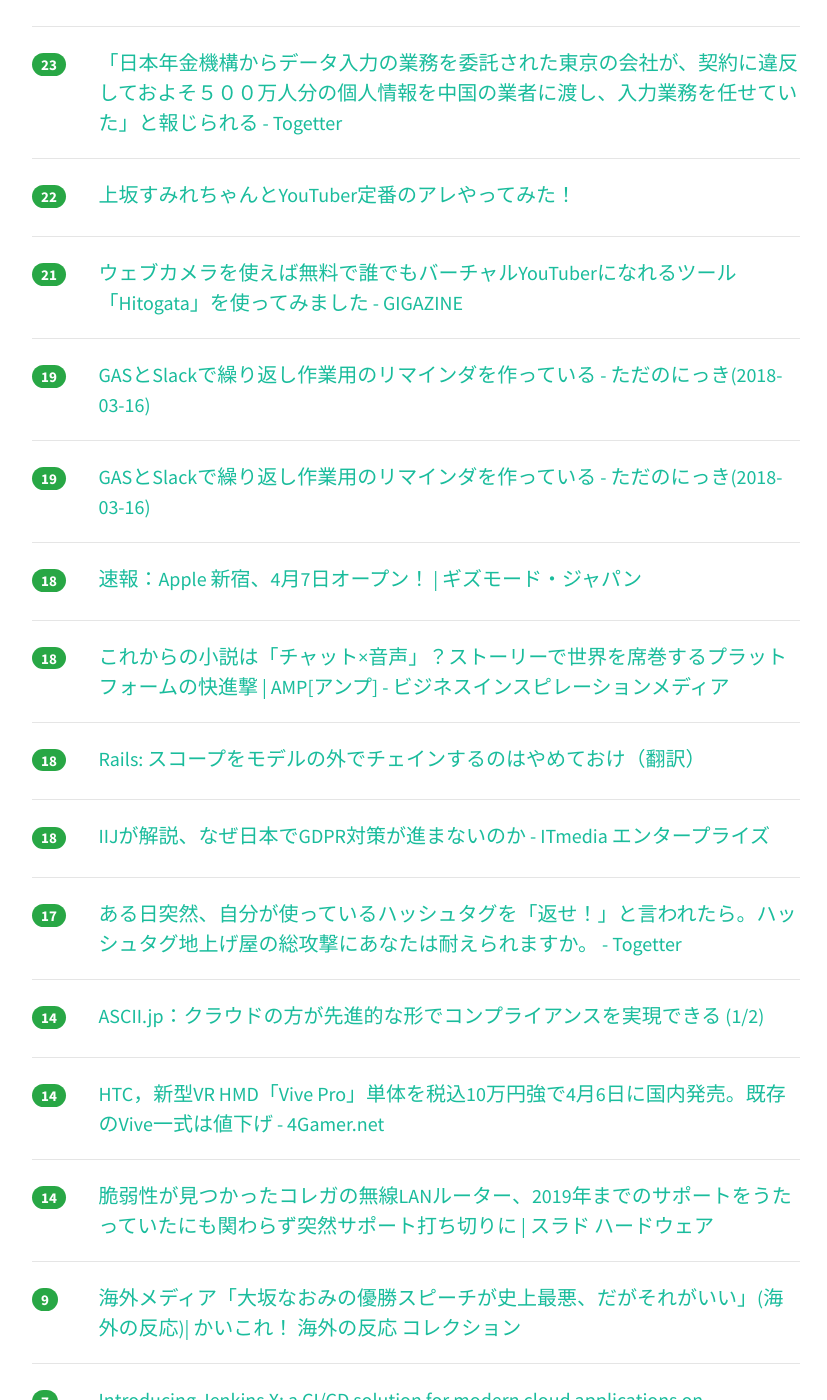
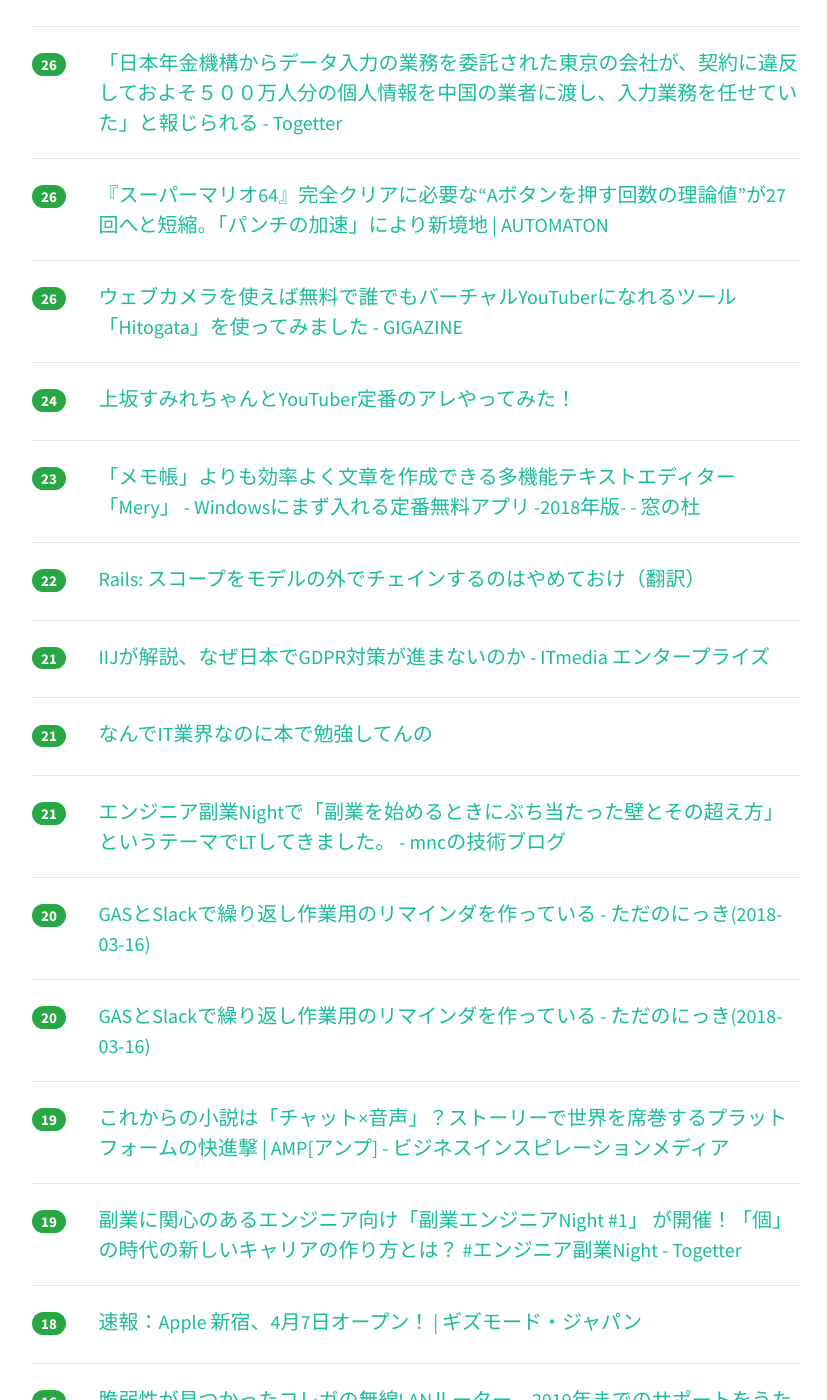
Before and after one commit to yatta47/hatena-matome-site, a Jekyll site: the page built from _posts/2018-03-20-hatena.md, in a window 1280 px wide and 1400 px high, scrolled down 1222 px. Shown: the whole window, without its empty margins (224-1051 px from the left). Built offline with Jekyll 4.4.1, drawn with Linux system fonts in a browser that asks for light colours; nearby versions of some CDN libraries; some of the changed text lies outside the part shown.

Commit message:
Updated 2018-03-20

```diff
--- a/_posts/2018-03-20-hatena.md
+++ b/_posts/2018-03-20-hatena.md
@@ -1,39 +1,49 @@
 ---
 layout: post
 title:  "2018-03-20 はてぶIT"
-date:   2018-03-20 10:02:40
+date:   2018-03-20 11:02:06
 tags: [it-hotentry]
 ---
-24 件のデータあり
+30 件のデータあり
 
 <hr><div class="row">
-<div class="col-1"><span class="badge badge-pill badge-success h2">156</span></div>
+<div class="col-1"><span class="badge badge-pill badge-success h2">210</span></div>
 <div class="col-11"><a href='http://www.publickey1.jp/blog/18/java_10java_9.html' target='_blank'>Java 10が本日付で正式リリース。ローカル変数の型推論、ガベージコレクタが入れ替え可能、不揮発性メモリ対応など。Java 9は早くもサポート期間終了 － Publickey</a></div>
 </div>
 <hr>
 <div class="row">
-<div class="col-1"><span class="badge badge-pill badge-success h2">63</span></div>
+<div class="col-1"><span class="badge badge-pill badge-success h2">98</span></div>
 <div class="col-11"><a href='https://gigazine.net/news/20180319-vr-making-love-system/' target='_blank'>VRで「女の子とえっちできるシステム作ってみた」という猛者が登場、ハード＆ソフトの二段構え - GIGAZINE</a></div>
 </div>
 <hr>
 <div class="row">
-<div class="col-1"><span class="badge badge-pill badge-success h2">35</span></div>
+<div class="col-1"><span class="badge badge-pill badge-success h2">39</span></div>
+<div class="col-11"><a href='https://wp-cocoon.com/' target='_blank'>Cocoon | SEO・高速化・モバイルファースト対応済みの無料Wordpressテーマ</a></div>
+</div>
+<hr>
+<div class="row">
+<div class="col-1"><span class="badge badge-pill badge-success h2">38</span></div>
 <div class="col-11"><a href='http://moriyoshi.hatenablog.com/entry/2018/03/19/170002' target='_blank'>nilが欲しいからと言ってむやみにポインタを使うとひどい目にあう話 - moriyoshiの日記</a></div>
 </div>
 <hr>
 <div class="row">
-<div class="col-1"><span class="badge badge-pill badge-success h2">34</span></div>
-<div class="col-11"><a href='https://wp-cocoon.com/' target='_blank'>Cocoon | SEO・高速化・モバイルファースト対応済みの無料Wordpressテーマ</a></div>
+<div class="col-1"><span class="badge badge-pill badge-success h2">35</span></div>
+<div class="col-11"><a href='https://av.watch.impress.co.jp/docs/news/1112452.html' target='_blank'>ソニー、BRAVIAの業務用4Kディスプレイ。チューナ省き“プロモード”搭載 - AV Watch</a></div>
+</div>
+<hr>
+<div class="row">
+<div class="col-1"><span class="badge badge-pill badge-success h2">35</span></div>
+<div class="col-11"><a href='https://togetter.com/li/1210307' target='_blank'>ある日突然、自分が使っているハッシュタグを「返せ！」と言われたら。ハッシュタグ地上げ屋の総攻撃にあなたは耐えられますか。 - Togetter</a></div>
 </div>
 <hr>
 <div class="row">
 <div class="col-1"><span class="badge badge-pill badge-success h2">31</span></div>
-<div class="col-11"><a href='https://av.watch.impress.co.jp/docs/news/1112452.html' target='_blank'>ソニー、BRAVIAの業務用4Kディスプレイ。チューナ省き“プロモード”搭載 - AV Watch</a></div>
+<div class="col-11"><a href='https://hr.pepabo.com/interview/2018/03/19/1154' target='_blank'>新卒デザイナーに聞く 〜HTMLやCSSはどうやって覚えるの？〜</a></div>
 </div>
 <hr>
 <div class="row">
-<div class="col-1"><span class="badge badge-pill badge-success h2">30</span></div>
-<div class="col-11"><a href='https://hr.pepabo.com/interview/2018/03/19/1154' target='_blank'>新卒デザイナーに聞く 〜HTMLやCSSはどうやって覚えるの？〜</a></div>
+<div class="col-1"><span class="badge badge-pill badge-success h2">29</span></div>
+<div class="col-11"><a href='http://portal.dl.saga-u.ac.jp/handle/123456789/120019' target='_blank'>佐賀大学機関リポジトリ: 日本人英語 : 英語発音の実態とその矯正法</a></div>
 </div>
 <hr>
 <div class="row">
@@ -43,37 +53,67 @@ tags: [it-hotentry]
 <hr>
 <div class="row">
 <div class="col-1"><span class="badge badge-pill badge-success h2">26</span></div>
+<div class="col-11"><a href='https://togetter.com/li/1210175' target='_blank'>「日本年金機構からデータ入力の業務を委託された東京の会社が、契約に違反しておよそ５００万人分の個人情報を中国の業者に渡し、入力業務を任せていた」と報じられる - Togetter</a></div>
+</div>
+<hr>
+<div class="row">
+<div class="col-1"><span class="badge badge-pill badge-success h2">26</span></div>
 <div class="col-11"><a href='http://jp.automaton.am/articles/newsjp/20180319-64693/' target='_blank'>『スーパーマリオ64』完全クリアに必要な“Aボタンを押す回数の理論値”が27回へと短縮。「パンチの加速」により新境地 | AUTOMATON</a></div>
 </div>
 <hr>
 <div class="row">
 <div class="col-1"><span class="badge badge-pill badge-success h2">26</span></div>
-<div class="col-11"><a href='http://portal.dl.saga-u.ac.jp/handle/123456789/120019' target='_blank'>佐賀大学機関リポジトリ: 日本人英語 : 英語発音の実態とその矯正法</a></div>
+<div class="col-11"><a href='https://gigazine.net/news/20180319-hitogata-virtual-youtuber-tool/' target='_blank'>ウェブカメラを使えば無料で誰でもバーチャルYouTuberになれるツール「Hitogata」を使ってみました - GIGAZINE</a></div>
+</div>
+<hr>
+<div class="row">
+<div class="col-1"><span class="badge badge-pill badge-success h2">24</span></div>
+<div class="col-11"><a href='http://www.youtube.com/watch?v=Rj-S5TBz5To' target='_blank'>上坂すみれちゃんとYouTuber定番のアレやってみた！</a></div>
 </div>
 <hr>
 <div class="row">
 <div class="col-1"><span class="badge badge-pill badge-success h2">23</span></div>
-<div class="col-11"><a href='https://togetter.com/li/1210175' target='_blank'>「日本年金機構からデータ入力の業務を委託された東京の会社が、契約に違反しておよそ５００万人分の個人情報を中国の業者に渡し、入力業務を任せていた」と報じられる - Togetter</a></div>
+<div class="col-11"><a href='https://forest.watch.impress.co.jp/docs/serial/winbasic2018/1112569.html' target='_blank'>「メモ帳」よりも効率よく文章を作成できる多機能テキストエディター「Mery」 - Windowsにまず入れる定番無料アプリ -2018年版- - 窓の杜</a></div>
 </div>
 <hr>
 <div class="row">
 <div class="col-1"><span class="badge badge-pill badge-success h2">22</span></div>
-<div class="col-11"><a href='http://www.youtube.com/watch?v=Rj-S5TBz5To' target='_blank'>上坂すみれちゃんとYouTuber定番のアレやってみた！</a></div>
+<div class="col-11"><a href='https://techracho.bpsinc.jp/hachi8833/2018_03_19/53537' target='_blank'>Rails: スコープをモデルの外でチェインするのはやめておけ（翻訳）</a></div>
 </div>
 <hr>
 <div class="row">
 <div class="col-1"><span class="badge badge-pill badge-success h2">21</span></div>
-<div class="col-11"><a href='https://gigazine.net/news/20180319-hitogata-virtual-youtuber-tool/' target='_blank'>ウェブカメラを使えば無料で誰でもバーチャルYouTuberになれるツール「Hitogata」を使ってみました - GIGAZINE</a></div>
+<div class="col-11"><a href='http://www.itmedia.co.jp/enterprise/articles/1803/19/news097.html' target='_blank'>IIJが解説、なぜ日本でGDPR対策が進まないのか - ITmedia エンタープライズ</a></div>
+</div>
+<hr>
+<div class="row">
+<div class="col-1"><span class="badge badge-pill badge-success h2">21</span></div>
+<div class="col-11"><a href='https://anond.hatelabo.jp/20180320020520' target='_blank'>なんでIT業界なのに本で勉強してんの</a></div>
+</div>
+<hr>
+<div class="row">
+<div class="col-1"><span class="badge badge-pill badge-success h2">21</span></div>
+<div class="col-11"><a href='http://manchose.hatenablog.jp/entry/2018/03/20/004350' target='_blank'>エンジニア副業Nightで「副業を始めるときにぶち当たった壁とその超え方」というテーマでLTしてきました。 - mncの技術ブログ</a></div>
+</div>
+<hr>
+<div class="row">
+<div class="col-1"><span class="badge badge-pill badge-success h2">20</span></div>
+<div class="col-11"><a href='http://sho.tdiary.net/20180316.html#p01' target='_blank'>GASとSlackで繰り返し作業用のリマインダを作っている - ただのにっき(2018-03-16)</a></div>
+</div>
+<hr>
+<div class="row">
+<div class="col-1"><span class="badge badge-pill badge-success h2">20</span></div>
+<div class="col-11"><a href='http://sho.tdiary.net/20180316.html' target='_blank'>GASとSlackで繰り返し作業用のリマインダを作っている - ただのにっき(2018-03-16)</a></div>
 </div>
 <hr>
 <div class="row">
 <div class="col-1"><span class="badge badge-pill badge-success h2">19</span></div>
-<div class="col-11"><a href='http://sho.tdiary.net/20180316.html#p01' target='_blank'>GASとSlackで繰り返し作業用のリマインダを作っている - ただのにっき(2018-03-16)</a></div>
+<div class="col-11"><a href='https://amp.review/2018/03/19/wattpad/' target='_blank'>これからの小説は「チャット×音声」？ストーリーで世界を席巻するプラットフォームの快進撃 | AMP[アンプ] - ビジネスインスピレーションメディア</a></div>
 </div>
 <hr>
 <div class="row">
 <div class="col-1"><span class="badge badge-pill badge-success h2">19</span></div>
-<div class="col-11"><a href='http://sho.tdiary.net/20180316.html' target='_blank'>GASとSlackで繰り返し作業用のリマインダを作っている - ただのにっき(2018-03-16)</a></div>
+<div class="col-11"><a href='https://togetter.com/li/1210281' target='_blank'>副業に関心のあるエンジニア向け「副業エンジニアNight #1」 が開催！「個」の時代の新しいキャリアの作り方とは？ #エンジニア副業Night - Togetter</a></div>
 </div>
 <hr>
 <div class="row">
@@ -82,23 +122,13 @@ tags: [it-hotentry]
 </div>
 <hr>
 <div class="row">
-<div class="col-1"><span class="badge badge-pill badge-success h2">18</span></div>
-<div class="col-11"><a href='https://amp.review/2018/03/19/wattpad/' target='_blank'>これからの小説は「チャット×音声」？ストーリーで世界を席巻するプラットフォームの快進撃 | AMP[アンプ] - ビジネスインスピレーションメディア</a></div>
+<div class="col-1"><span class="badge badge-pill badge-success h2">16</span></div>
+<div class="col-11"><a href='https://hardware.srad.jp/story/18/03/19/0957251/' target='_blank'>脆弱性が見つかったコレガの無線LANルーター、2019年までのサポートをうたっていたにも関わらず突然サポート打ち切りに | スラド ハードウェア</a></div>
 </div>
 <hr>
 <div class="row">
-<div class="col-1"><span class="badge badge-pill badge-success h2">18</span></div>
-<div class="col-11"><a href='https://techracho.bpsinc.jp/hachi8833/2018_03_19/53537' target='_blank'>Rails: スコープをモデルの外でチェインするのはやめておけ（翻訳）</a></div>
-</div>
-<hr>
-<div class="row">
-<div class="col-1"><span class="badge badge-pill badge-success h2">18</span></div>
-<div class="col-11"><a href='http://www.itmedia.co.jp/enterprise/articles/1803/19/news097.html' target='_blank'>IIJが解説、なぜ日本でGDPR対策が進まないのか - ITmedia エンタープライズ</a></div>
-</div>
-<hr>
-<div class="row">
-<div class="col-1"><span class="badge badge-pill badge-success h2">17</span></div>
-<div class="col-11"><a href='https://togetter.com/li/1210307' target='_blank'>ある日突然、自分が使っているハッシュタグを「返せ！」と言われたら。ハッシュタグ地上げ屋の総攻撃にあなたは耐えられますか。 - Togetter</a></div>
+<div class="col-1"><span class="badge badge-pill badge-success h2">15</span></div>
+<div class="col-11"><a href='http://www.4gamer.net/games/329/G032967/20180319045/' target='_blank'>HTC，新型VR HMD「Vive Pro」単体を税込10万円強で4月6日に国内発売。既存のVive一式は値下げ - 4Gamer.net</a></div>
 </div>
 <hr>
 <div class="row">
@@ -107,22 +137,22 @@ tags: [it-hotentry]
 </div>
 <hr>
 <div class="row">
-<div class="col-1"><span class="badge badge-pill badge-success h2">14</span></div>
-<div class="col-11"><a href='http://www.4gamer.net/games/329/G032967/20180319045/' target='_blank'>HTC，新型VR HMD「Vive Pro」単体を税込10万円強で4月6日に国内発売。既存のVive一式は値下げ - 4Gamer.net</a></div>
+<div class="col-1"><span class="badge badge-pill badge-success h2">12</span></div>
+<div class="col-11"><a href='http://www.itmedia.co.jp/news/articles/1803/20/news035.html' target='_blank'>「技適」なしスマホを使うと罰せられる？ 　覚えておきたい技適の話 (1/3) - ITmedia NEWS</a></div>
 </div>
 <hr>
 <div class="row">
-<div class="col-1"><span class="badge badge-pill badge-success h2">14</span></div>
-<div class="col-11"><a href='https://hardware.srad.jp/story/18/03/19/0957251/' target='_blank'>脆弱性が見つかったコレガの無線LANルーター、2019年までのサポートをうたっていたにも関わらず突然サポート打ち切りに | スラド ハードウェア</a></div>
+<div class="col-1"><span class="badge badge-pill badge-success h2">11</span></div>
+<div class="col-11"><a href='https://jenkins.io/blog/2018/03/19/introducing-jenkins-x/' target='_blank'>Introducing Jenkins X: a CI/CD solution for modern cloud applications on Kubernetes</a></div>
 </div>
 <hr>
 <div class="row">
-<div class="col-1"><span class="badge badge-pill badge-success h2">9</span></div>
+<div class="col-1"><span class="badge badge-pill badge-success h2">11</span></div>
+<div class="col-11"><a href='https://anond.hatelabo.jp/20180320002704' target='_blank'>レス</a></div>
+</div>
+<hr>
+<div class="row">
+<div class="col-1"><span class="badge badge-pill badge-success h2">10</span></div>
 <div class="col-11"><a href='https://kaikore.blogspot.com/2018/03/naomi-osaka-stumbles-worst-speech-ever.html' target='_blank'>海外メディア「大坂なおみの優勝スピーチが史上最悪、だがそれがいい」(海外の反応)| かいこれ！ 海外の反応 コレクション</a></div>
 </div>
 <hr>
-<div class="row">
-<div class="col-1"><span class="badge badge-pill badge-success h2">7</span></div>
-<div class="col-11"><a href='https://jenkins.io/blog/2018/03/19/introducing-jenkins-x/' target='_blank'>Introducing Jenkins X: a CI/CD solution for modern cloud applications on Kubernetes</a></div>
-</div>
-<hr>
```
